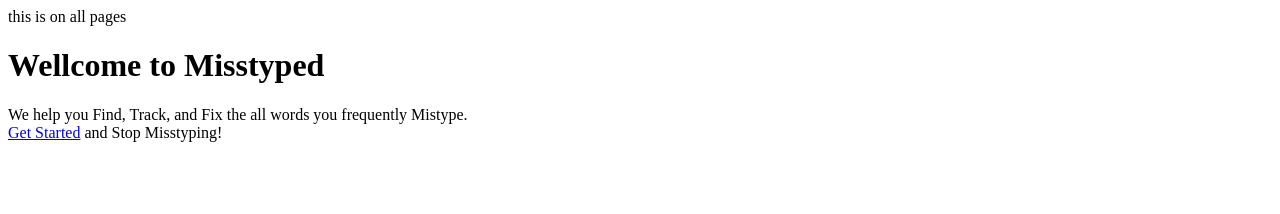
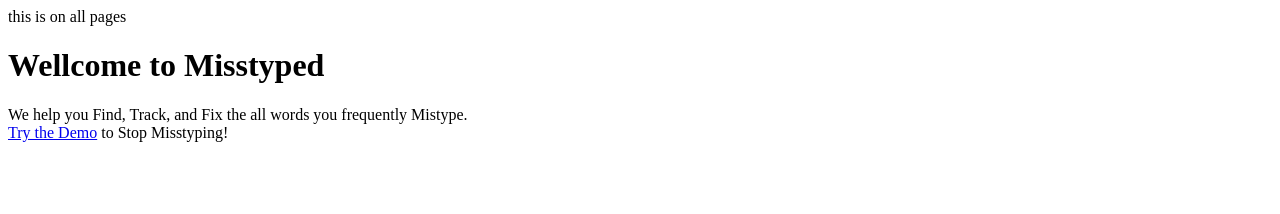
Before and after one commit to opsaaaaa/misstyped, a SvelteKit app: page / in a window 1280 px wide. Shown: the top 214 px of the page. Built offline with nearby package versions, Linux system fonts and the light colour scheme.

Commit message:
move type/ to demo/

```diff
--- a/src/routes/+page.svelte
+++ b/src/routes/+page.svelte
@@ -2,4 +2,4 @@
 
 <p>We help you Find, Track, and Fix the all words you frequently Mistype.</p>
 
-<p><a href="/type">Get Started</a> and Stop Misstyping!</p>
+<p><a href="/demo">Try the Demo</a> to Stop Misstyping!</p>
```
Also changed, not shown: src/routes/demo/+page.svelte (renamed from src/routes/type/+page.svelte), 1 other file (tests, documents, lock files or other folders).
